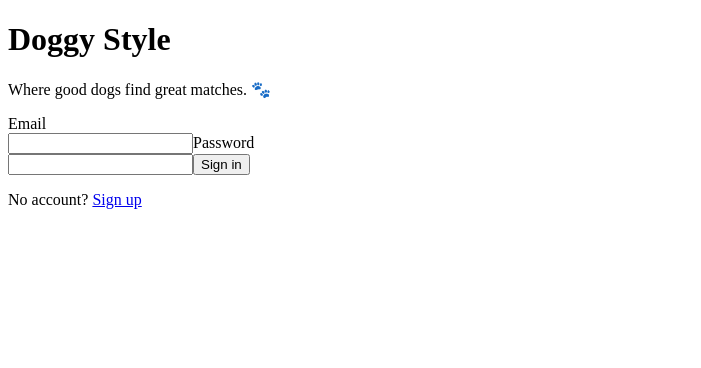
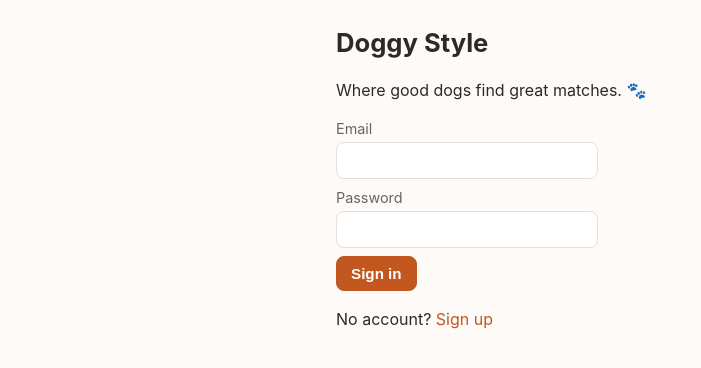
Before and after one commit to abenagainc/doggy-style, a React (Vite) app in the folder apps/web/: page / in a window 1280 px wide. Shown: the top 368 px of the page, without its empty margins (0-701 px from the left). Built offline with nearby package versions, Linux system fonts and the light colour scheme; no server answers.

Commit message:
feat: global design system — brand palette, cards, pills, status colors
Warm rust/paper palette, rounded cards, pill nav tabs, styled forms/status
messages, semantic status coloring. Applied via styles.css import.

```diff
--- a/apps/web/src/main.tsx
+++ b/apps/web/src/main.tsx
@@ -1,3 +1,4 @@
 import { createRoot } from "react-dom/client";
 import { App } from "./App.js";
+import "./styles.css";
 createRoot(document.getElementById("root")!).render(<App />);
--- /dev/null
+++ b/apps/web/src/styles.css
@@ -0,0 +1,101 @@
+/* Doggy Style — global design system */
+:root {
+  --brand: #c2571f;          /* warm rust */
+  --brand-dark: #9a4317;
+  --brand-light: #f7e8de;
+  --ink: #2d2a26;
+  --ink-soft: #6b645c;
+  --paper: #fdfaf7;
+  --card: #ffffff;
+  --line: #e8e0d8;
+  --good: #2e7d32;
+  --bad: #c62828;
+  --radius: 12px;
+}
+
+* { box-sizing: border-box; }
+
+body {
+  margin: 0;
+  font-family: -apple-system, "Segoe UI", Roboto, Helvetica, Arial, sans-serif;
+  color: var(--ink);
+  background: var(--paper);
+  line-height: 1.5;
+}
+
+main { max-width: 640px; margin: 0 auto; padding: 16px; padding-bottom: 80px; }
+
+h1 { font-size: 1.6rem; margin: 8px 0 16px; color: var(--ink); }
+h2 { font-size: 1.25rem; margin: 24px 0 8px; }
+h3 { font-size: 1.05rem; margin: 18px 0 6px; }
+h4 { font-size: 0.95rem; margin: 14px 0 6px; color: var(--ink-soft); text-transform: uppercase; letter-spacing: 0.04em; }
+
+a { color: var(--brand); text-decoration: none; }
+a:hover { text-decoration: underline; }
+
+header h1 { margin-bottom: 4px; }
+header select {
+  padding: 6px 10px; border-radius: 8px; border: 1px solid var(--line);
+  background: var(--card); font-size: 0.95rem; margin-left: 6px;
+}
+
+nav[role="tablist"] {
+  display: flex; gap: 6px; margin: 12px 0; flex-wrap: wrap;
+}
+nav[role="tablist"] button {
+  padding: 8px 14px; border-radius: 999px; border: 1px solid var(--line);
+  background: var(--card); cursor: pointer; font-size: 0.95rem; color: var(--ink);
+}
+nav[role="tablist"] button[aria-selected="true"] {
+  background: var(--brand); border-color: var(--brand); color: white; font-weight: 600;
+}
+
+button {
+  padding: 8px 14px; border-radius: 8px; border: 1px solid var(--line);
+  background: var(--card); cursor: pointer; font-size: 0.95rem; color: var(--ink);
+  transition: background 0.15s ease;
+}
+button:hover:not(:disabled) { background: var(--brand-light); }
+button:disabled { opacity: 0.5; cursor: wait; }
+
+form button[type="submit"], article > button:first-of-type {
+  background: var(--brand); border-color: var(--brand); color: white; font-weight: 600;
+}
+
+input, textarea, select {
+  padding: 8px 10px; border-radius: 8px; border: 1px solid var(--line);
+  background: white; font-size: 0.95rem; font-family: inherit;
+  margin-top: 2px;
+}
+textarea { min-height: 70px; resize: vertical; }
+label { display: block; margin-bottom: 8px; color: var(--ink-soft); font-size: 0.9rem; }
+
+article {
+  background: var(--card); border: 1px solid var(--line); border-radius: var(--radius);
+  padding: 16px; margin-bottom: 16px;
+}
+
+ul { list-style: none; padding: 0; }
+li { background: var(--card); border: 1px solid var(--line); border-radius: var(--radius); padding: 10px 14px; margin-bottom: 8px; }
+
+dl { display: grid; grid-template-columns: auto 1fr; gap: 4px 16px; margin: 8px 0; }
+dt { color: var(--ink-soft); font-size: 0.88rem; }
+dd { margin: 0; font-weight: 500; }
+
+section[role="status"], p[role="status"] {
+  background: #ecf7ee; border: 1px solid #bfe3c4; color: var(--good);
+  padding: 8px 12px; border-radius: 8px; font-size: 0.92rem;
+}
+p[role="alert"] {
+  background: #fdecea; border: 1px solid #f5c6c2; color: var(--bad);
+  padding: 8px 12px; border-radius: 8px; font-size: 0.92rem;
+}
+
+[data-status="available"], [data-status="active"], [data-status="complete"], [data-status="proceeding"] {
+  color: var(--good); font-weight: 600;
+}
+[data-status="unavailable"], [data-status="closed"], [data-status="incomplete"] {
+  color: var(--ink-soft);
+}
+
+img { max-width: 100%; }
```
